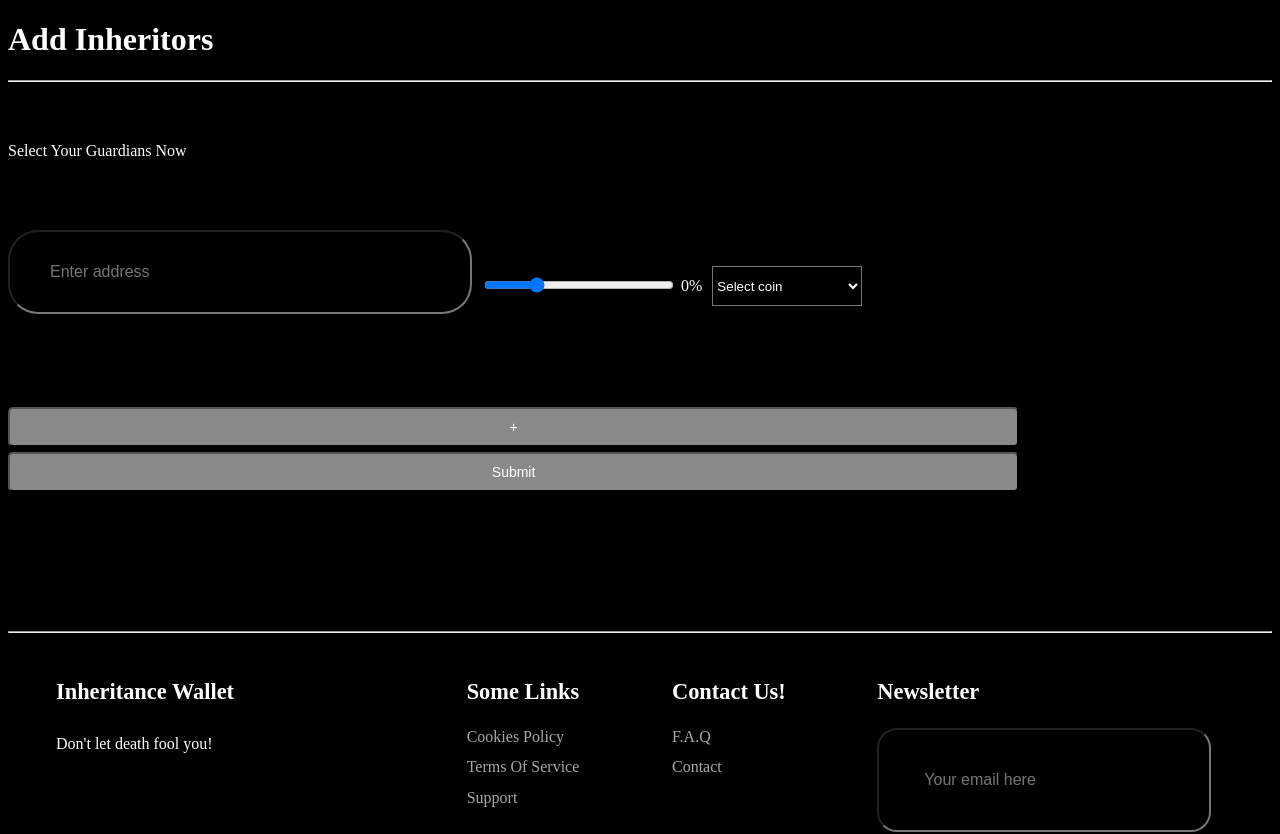
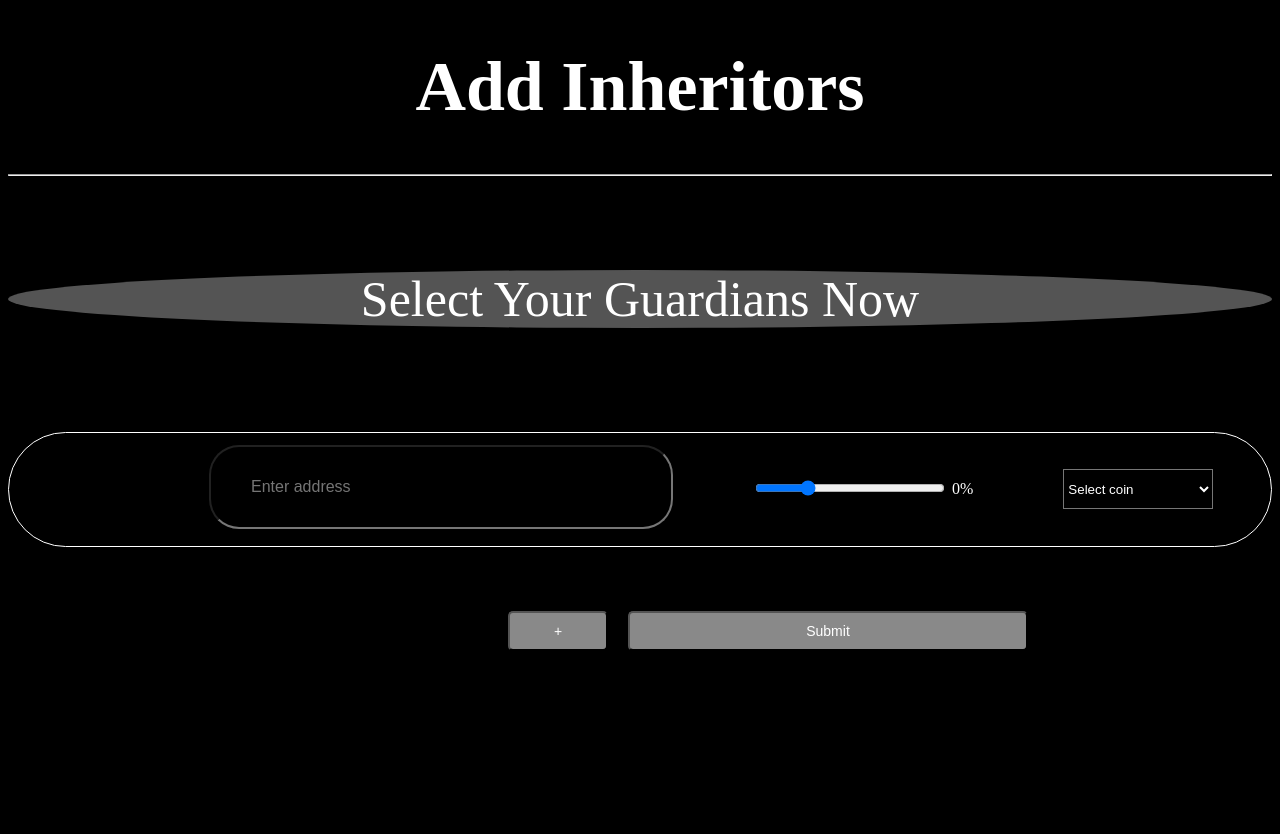
Before and after one commit to Inheritance-Wallet/Inheritance-Wallet-DeFi, a Next.js app: page /AddInheritors in a window 1280 px wide. Shown: the top 834 px of the page. After the commit the page ends 800 px from the top, so only its background shows below. Built offline with nearby package versions, Linux system fonts and the light colour scheme.

Commit message:
fixed bugs

```diff
--- a/pages/AddInheritors.js
+++ b/pages/AddInheritors.js
@@ -1,5 +1,4 @@
 import React, { useState } from "react";
-import Footer from "./api/Footer";
 
 const AddInheritors = () => {
   const [inheritors, setInheritors] = useState([{ address: "", coin: "", percentage: 0 }]);
@@ -100,7 +99,6 @@ const AddInheritors = () => {
           />
           <span style={{ marginLeft: "5px" }}>{inheritor.percentage}%</span>
         </div>
-
         <div style={{ display: "flex", alignItems: "center" }}>
           <select
             value={inheritor.coin}
@@ -161,22 +159,6 @@ const AddInheritors = () => {
         {warningMessage && <p style={{ color: "red", textAlign: "center", marginTop:"80px" }}>{warningMessage}</p>}
       </form>
       </div>
-      <br>
-      </br>
-      <br>
-      </br>
-      <br>
-      </br>
-      <br>
-      </br>
-      <br>
-      </br>
-      <br>
-      </br>
-      <br>
-      </br>
-      <hr></hr>
-      <Footer />
     </div>
   );
 }
--- a/styles/global.css
+++ b/styles/global.css
@@ -213,7 +213,7 @@
     left: 500px;
     height: 350px;
     width: 550px;
-    background-image: url('');
+    /* background-image: url(''); */
     background-size: cover;
     background-position: center;
     opacity: 0.9;
@@ -596,3 +596,67 @@ border-radius: 20px;
         background-position: center;
         opacity: 0.999;
 }
+
+.addTitle{
+    text-align: center;
+    font-size: 70px;
+}
+
+.addTitle:hover{
+    color: red;
+}
+
+.addInheritors {
+    align-items: flex-end;
+    width: 100px;
+    margin-left: 500px;
+    margin-right: 20px;
+    float: left;
+  }
+
+  .submitButton {
+    text-align: center;
+    width: 400px;
+    align-items: center;
+    float: left;
+  }
+
+  .submitButton:hover{
+color: #25262e;
+background-color:#cfd2d6;  }
+
+  .addInheritors:hover{
+color: #25262e;
+background-color:#cfd2d6;
+  }
+
+  .clearfix::after {
+    content: "";
+    display: table;
+    clear: both;
+  }
+
+  .selectButton {
+    margin-left: 80px;
+  }
+
+  .percent {
+    margin-left: 70px;
+  }
+
+  .enterAddress {
+    margin-left: 200px;
+    margin-top: 12px;
+  }
+
+  .selectText{
+    text-align: center;
+    font-size: 50px;
+    background-color:#545454;
+    border-radius: 70%;
+  }
+
+  .Test{
+    border: 1px solid white;
+    border-radius: 100px;
+  }
```
